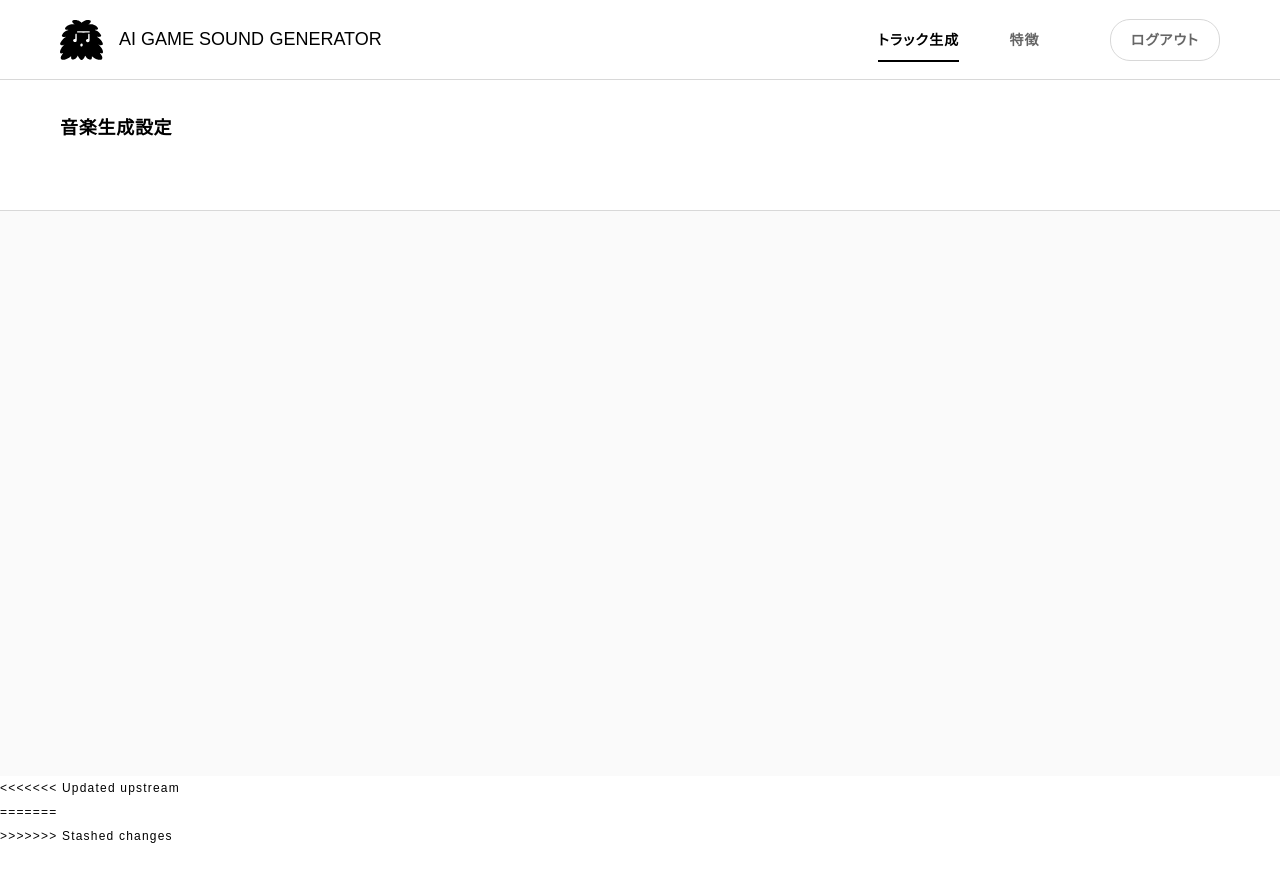
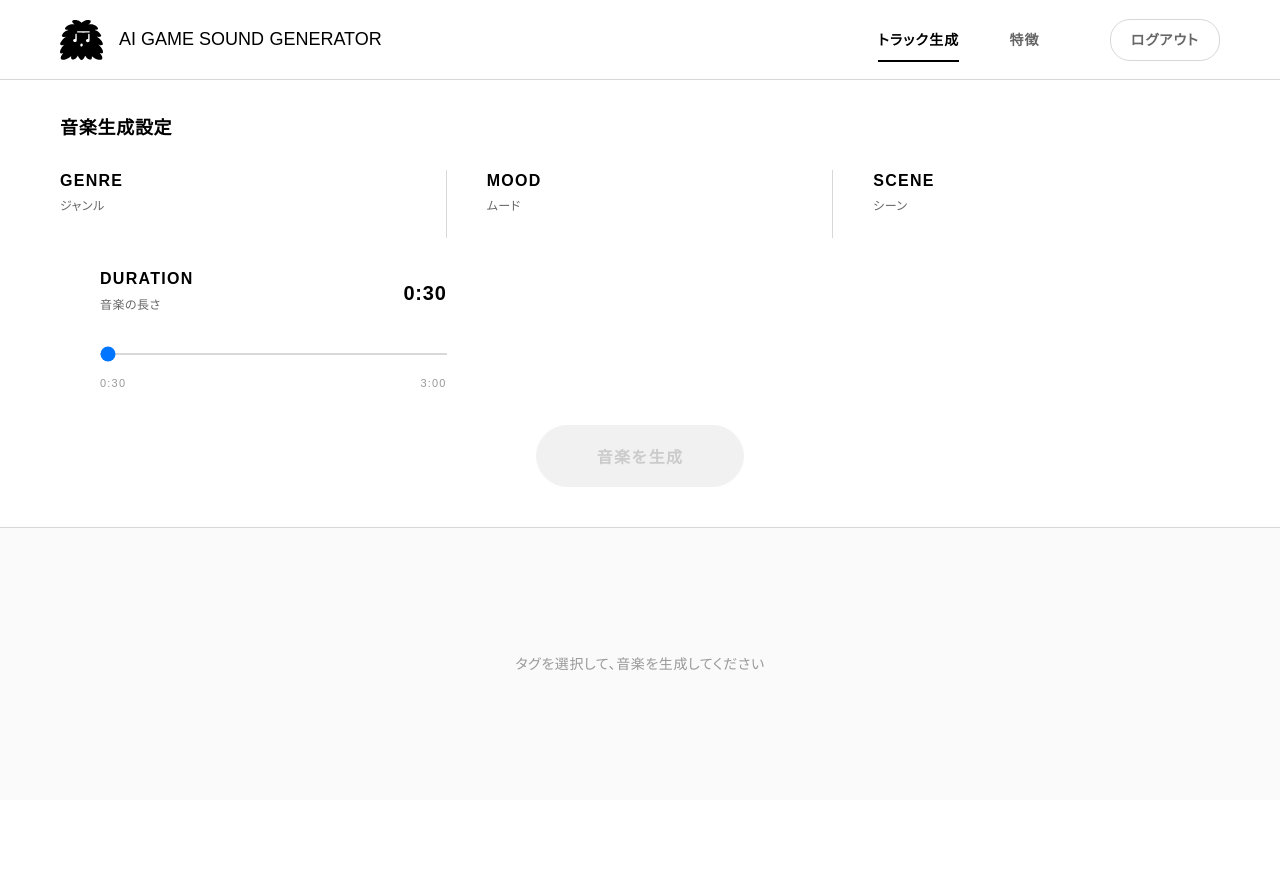
Before and after one commit to synthalpha/ai-game-sound-generator, a Python web app: template src/app/templates/index.html in a window 1280 px wide. After the commit the page ends 671 px from the top, so only its background shows below. Run offline with Jinja, Linux system fonts and the light colour scheme; the template is opened without the code that fills it, so the values that code supplies are empty; some libraries are stand-ins or nearby versions; some web fonts are replaced.

Commit message:
fix: マージコンフリクトマーカーを削除

```diff
--- a/src/app/templates/index.html
+++ b/src/app/templates/index.html
@@ -147,7 +147,6 @@
             display: none !important;
         }
 
->>>>>>> Stashed changes
         /* レイアウト */
         .container {
             height: 100vh;
@@ -933,19 +932,12 @@
 
                     <!-- アクションボタン -->
                     <div class="action-buttons" style="margin-top: 30px;">
-<<<<<<< Updated upstream
-                        <a
-                            :href="downloadUrl"
-                            :download="`generated_music_${duration}s.mp3`"
-                            class="action-button primary" style="margin-right: 15px;">
-=======
                         <button
                             @click="showDownloadModal()"
                             class="action-button primary" style="margin-right: 15px;"
                             x-show="downloadUrl">
->>>>>>> Stashed changes
                             ダウンロード
-                        </a>
+                        </button>
                         <button
                             @click="resetGenerator()"
                             class="action-button">
@@ -961,10 +953,6 @@
                 </div>
             </div>
         </div>
-<<<<<<< Updated upstream
-    </div>
-
-=======
 
         <!-- ダウンロードモーダル -->
         <div x-show="showQRCode" x-cloak class="modal-backdrop" @click.self="showQRCode = false" x-transition>
@@ -1000,7 +988,6 @@
     </div>
     </div>
 
->>>>>>> Stashed changes
     <script>
         function musicGenerator() {
             return {
@@ -1028,12 +1015,9 @@
                 generatedPrompt: '',
                 audioUrl: '',
                 downloadUrl: '',
-<<<<<<< Updated upstream
-=======
                 downloadId: '',
                 showQRCode: false,
                 qrCodeGenerated: false,
->>>>>>> Stashed changes
                 generationTime: 0,
                 fileSize: '0 MB',
 
```
